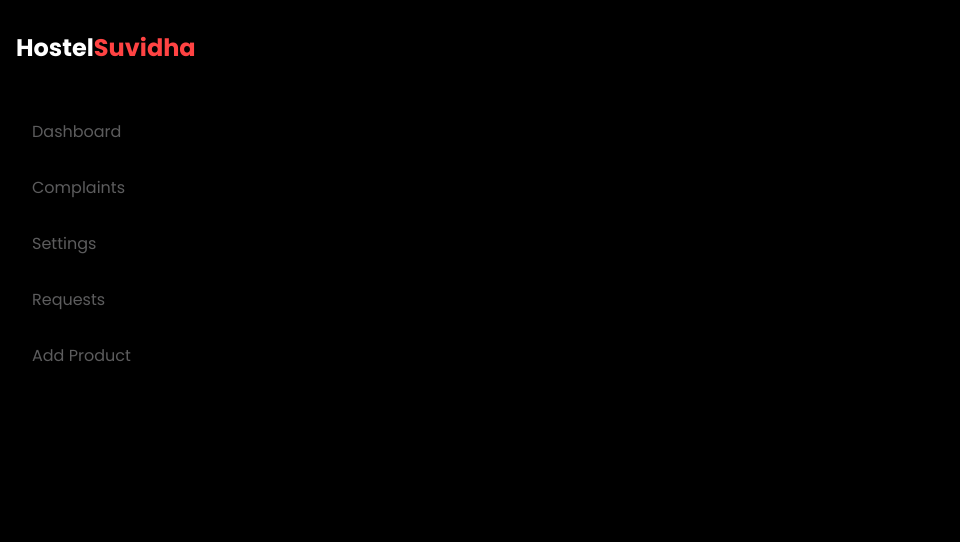
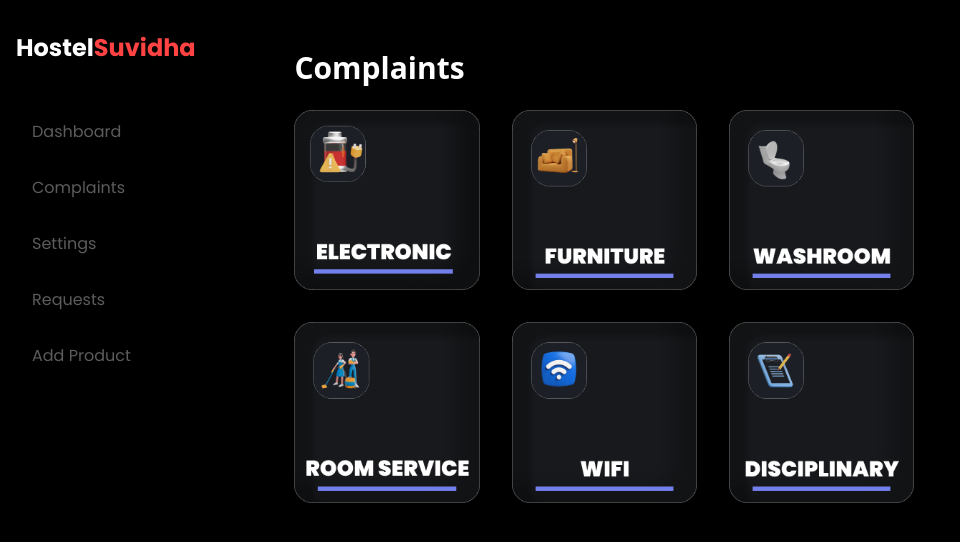
Before and after one commit to ddddsssss4/Hostel_Suvidha_Frontend, a React (Vite) app in the folder Hostel_Suvidha/: page /customer-complaints in a window 1280 px wide. Shown: the top 542 px of the page, without its empty margins (0-960 px from the left). Built offline with nearby package versions, Linux system fonts and the light colour scheme.

Commit message:
complaint done

```diff
--- a/Hostel_Suvidha/src/Components/Complaints.jsx
+++ b/Hostel_Suvidha/src/Components/Complaints.jsx
@@ -1,10 +1,24 @@
 import React from 'react';
 import bgelement from '../assets/bgelement.png'
+import Electronic from '../assets/Electronic_comp.png'
+import Furniture  from  '../assets/futrniture_comp.png'
+import Washroom   from   '../assets/washroom_comp.png'
+import Service    from   '../assets/room_service_comp.png'
+import Wifi       from     '../assets/WFI_comp.png'
+import Disciplinary from '../assets/Disciplinary_comp.png'
 const Complaints = () => (
 <div className='bg-black'>
   <div className="" style={{ backgroundImage: `url(${bgelement})`  }}>
-    <h1>Customer Complaints</h1>
-    <p>View and manage customer complaints here.</p>
+    <h1 className='mt-[50px] text-white text-3xl font-extrabold pb-6'> Complaints</h1>
+    <div className='grid grid-cols-3 grid-rows-3 gap-8 w-[620px] hover:cursor-pointer' >
+     <div><img src={Electronic}/></div>
+     <div><img src={Furniture}/></div>
+     <div><img src={Washroom}/></div>
+     <div><img src={Service}/></div>
+     <div><img src={Wifi}/></div>
+     <div><img src={Disciplinary}/></div>
+    </div>
+
   </div>
   </div>
 );
```
